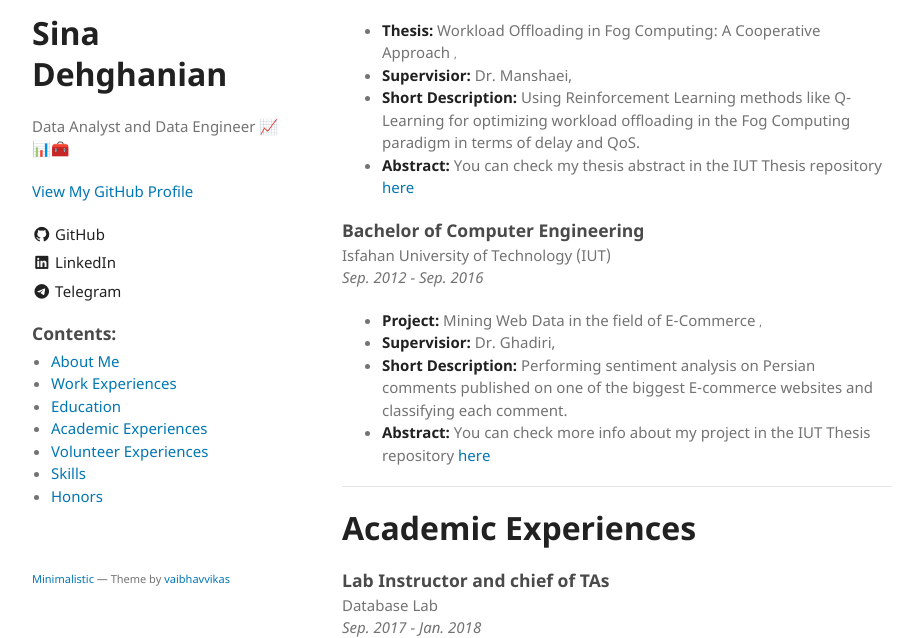
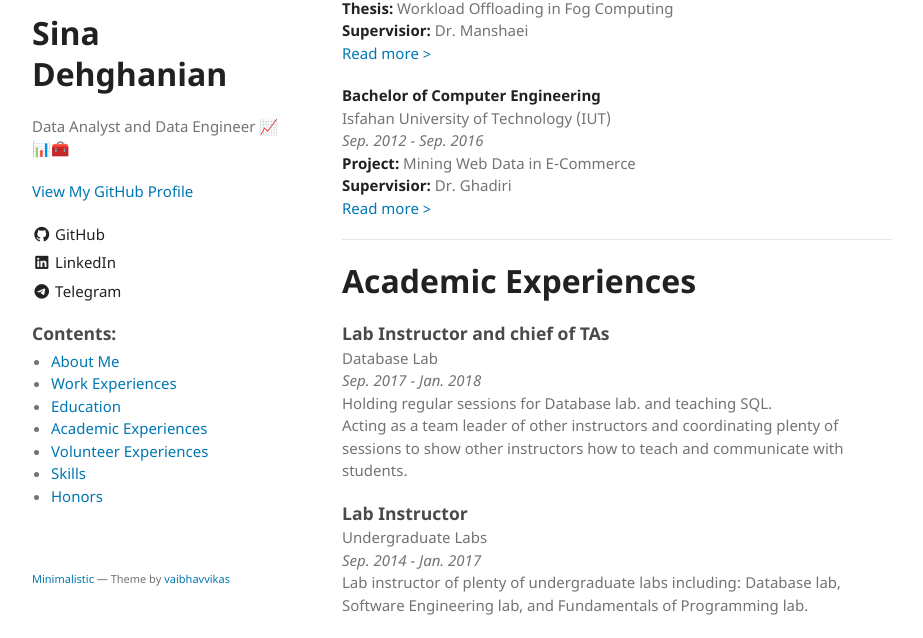
Before and after one commit to DehghanianSina/DehghanianSina.github.io, a Jekyll site: the page built from index.md, in a window 1280 px wide and 900 px high, scrolled down 2332 px, cut to the strip 262-900 px from the top of the window. Shown: the whole strip, without its empty margins (178-1101 px from the left). Built offline with Jekyll 4.4.1, drawn with Linux system fonts in a browser that asks for light colours; the repository's description, which GitHub fills in, is left out.

Commit message:
refactor education section

```diff
--- a/index.md
+++ b/index.md
@@ -103,27 +103,19 @@ Let's get in touch and discover how Sina Dehghanian's meticulous approach to dat
 
 # Education
 
-<h3 style="margin-bottom:2px;">Master of Artificial Intelligence</h3>
-Isfahan University of Technology&nbsp;(IUT)
+**Master of Artificial Intelligence**
+Isfahan University of Technology (IUT)
 *Sep. 2016 - Jul. 2019*
-* **<span style="cursor: pointer;" data-bs-toggle="tooltip" data-bs-placement="top">Thesis:</span>**
-  Workload Offloading in Fog Computing: A Cooperative Approach <small class="text-secondary">,
-* **<span style="cursor: pointer;" data-bs-toggle="tooltip" data-bs-placement="top">Supervisior:</span>** Dr. Manshaei,
-* **<span style="cursor: pointer;" data-bs-toggle="tooltip" data-bs-placement="top">Short Description:</span>**
-Using Reinforcement Learning methods like Q-Learning for optimizing workload offloading in the
-Fog Computing paradigm in terms of delay and QoS.
-* **<span style="cursor: pointer;" data-bs-toggle="tooltip" data-bs-placement="top">Abstract:</span>** You can check my thesis abstract in the IUT Thesis repository [here](https://thesis.iut.ac.ir/workload-offloading-fog-computing-cooperative-approachsina-dehghanian-nasrabadi)
+**Thesis:** Workload Offloading in Fog Computing
+**Supervisior:** Dr. Manshaei
+[Read more >](/education/)
 
-<h3 style="margin-bottom:2px;">Bachelor of Computer Engineering</h3>
-Isfahan University of Technology&nbsp;(IUT)
+**Bachelor of Computer Engineering**
+Isfahan University of Technology (IUT)
 *Sep. 2012 - Sep. 2016*
-* **<span style="cursor: pointer;" data-bs-toggle="tooltip" data-bs-placement="top">Project:</span>**
-  Mining Web Data in the field of E-Commerce <small class="text-secondary">,
-* **<span style="cursor: pointer;" data-bs-toggle="tooltip" data-bs-placement="top">Supervisior:</span>** Dr. Ghadiri,
-* **<span style="cursor: pointer;" data-bs-toggle="tooltip" data-bs-placement="top">Short Description:</span>**
-Performing sentiment analysis on Persian comments published on one of the biggest E-commerce
-websites and classifying each comment.
-* **<span style="cursor: pointer;" data-bs-toggle="tooltip" data-bs-placement="top">Abstract:</span>** You can check more info about my project in the IUT Thesis repository [here](https://thesis.iut.ac.ir/sina-dehghanian-nasrabadi)
+**Project:** Mining Web Data in E-Commerce
+**Supervisior:** Dr. Ghadiri
+[Read more >](/education/)
 
 ---
 
```
